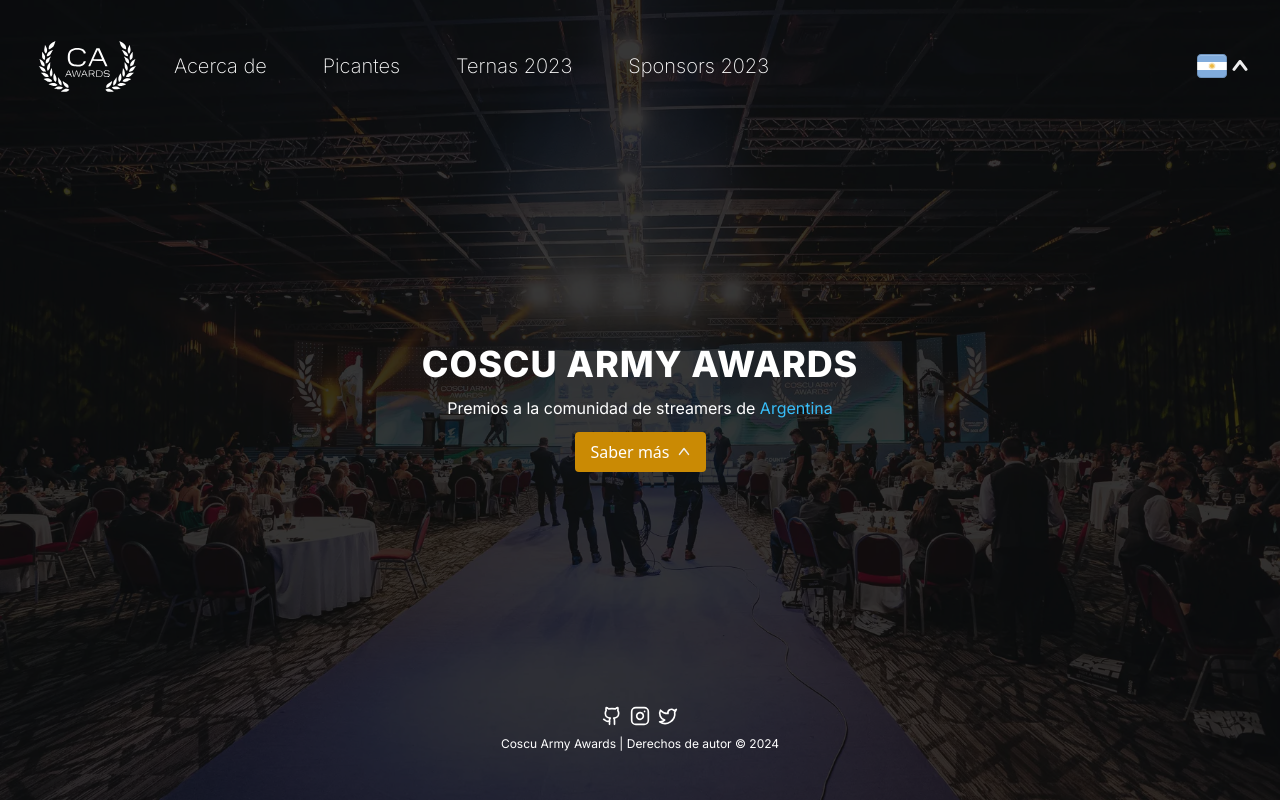
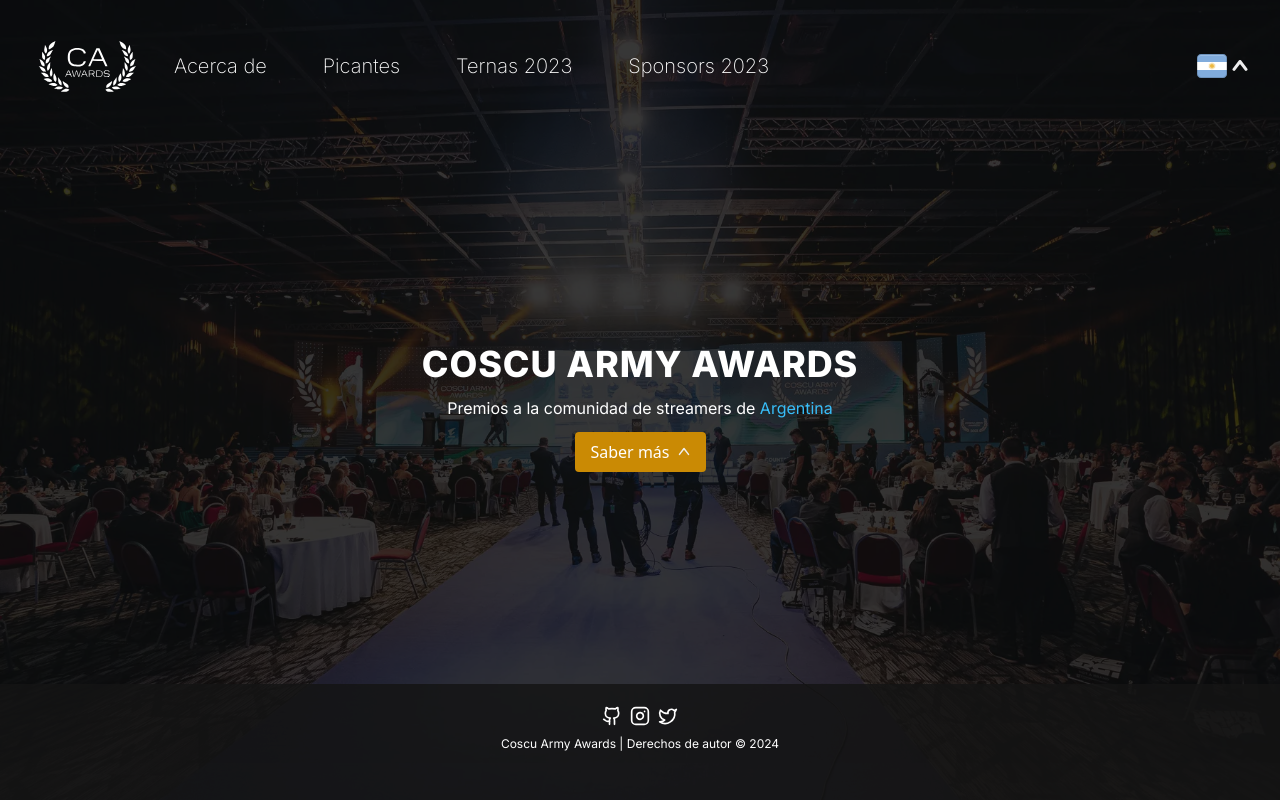
Before and after one commit to valentinawerle/caawards, an Astro site: page / in a window 1280 px wide. Built offline with nearby package versions, Linux system fonts and the light colour scheme; Astro itself is replaced by a stand-in of ours; no server answers; what @midudev/tailwind-animations would draw is missing.

Commit message:
Update footer styling with padding and background for improved aesthetics

```diff
--- a/src/components/Footer.astro
+++ b/src/components/Footer.astro
@@ -18,7 +18,9 @@
 ];
 ---
 
-<footer class="flex flex-col items-center mb-16 md:mb-12 md:pt-5 gap-2">
+<footer
+class="flex flex-col items-center pb-16 md:pb-12 pt-10 md:pt-5 gap-2 bg-[#141414] bg-opacity-85"
+>
    <div class="flex gap-2">
       {icons.map(({ Image, href, alt }) => (
          <a href={href} target="_blank" rel="noopener noreferrer" class="hover-scale">
```
